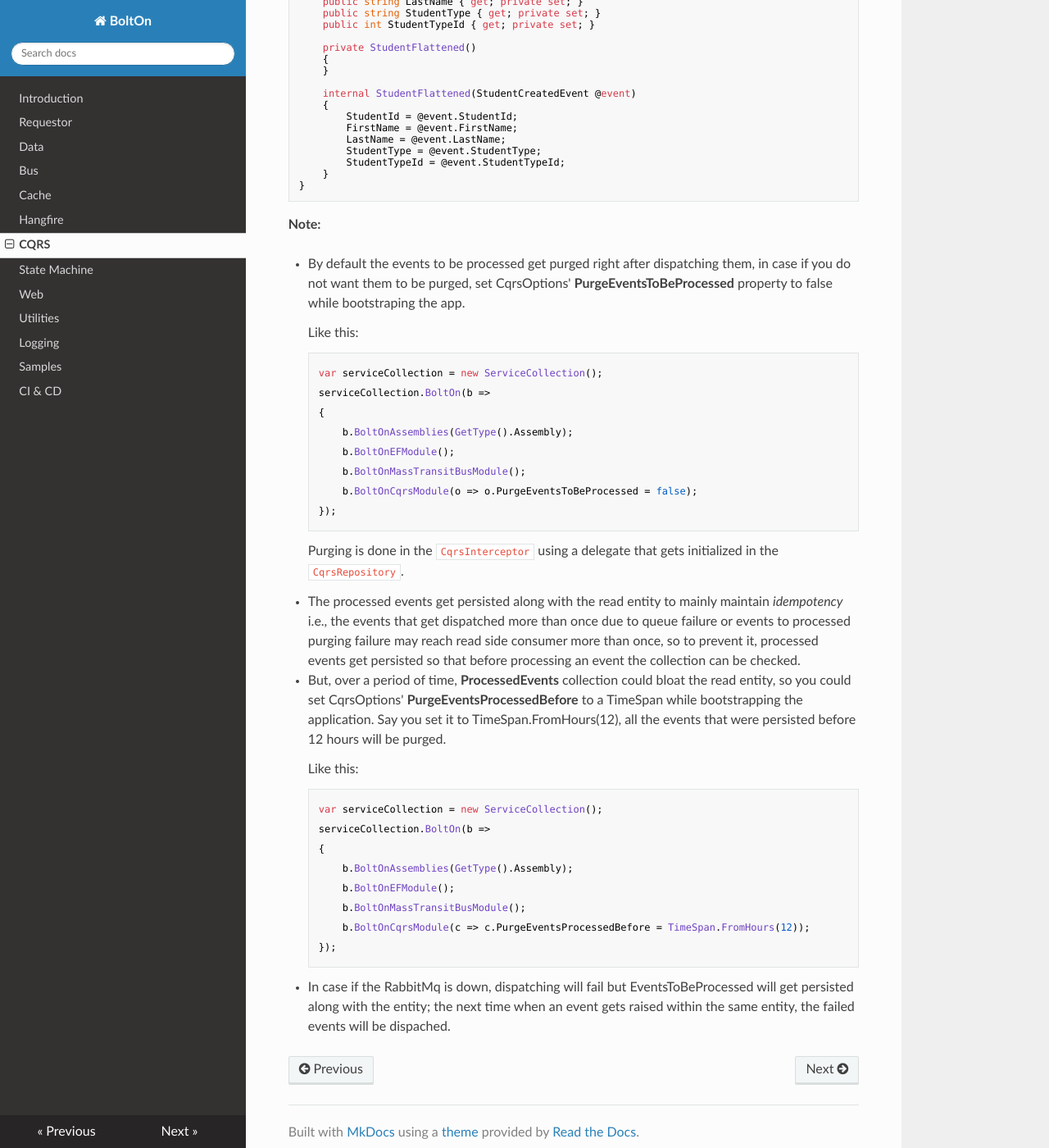
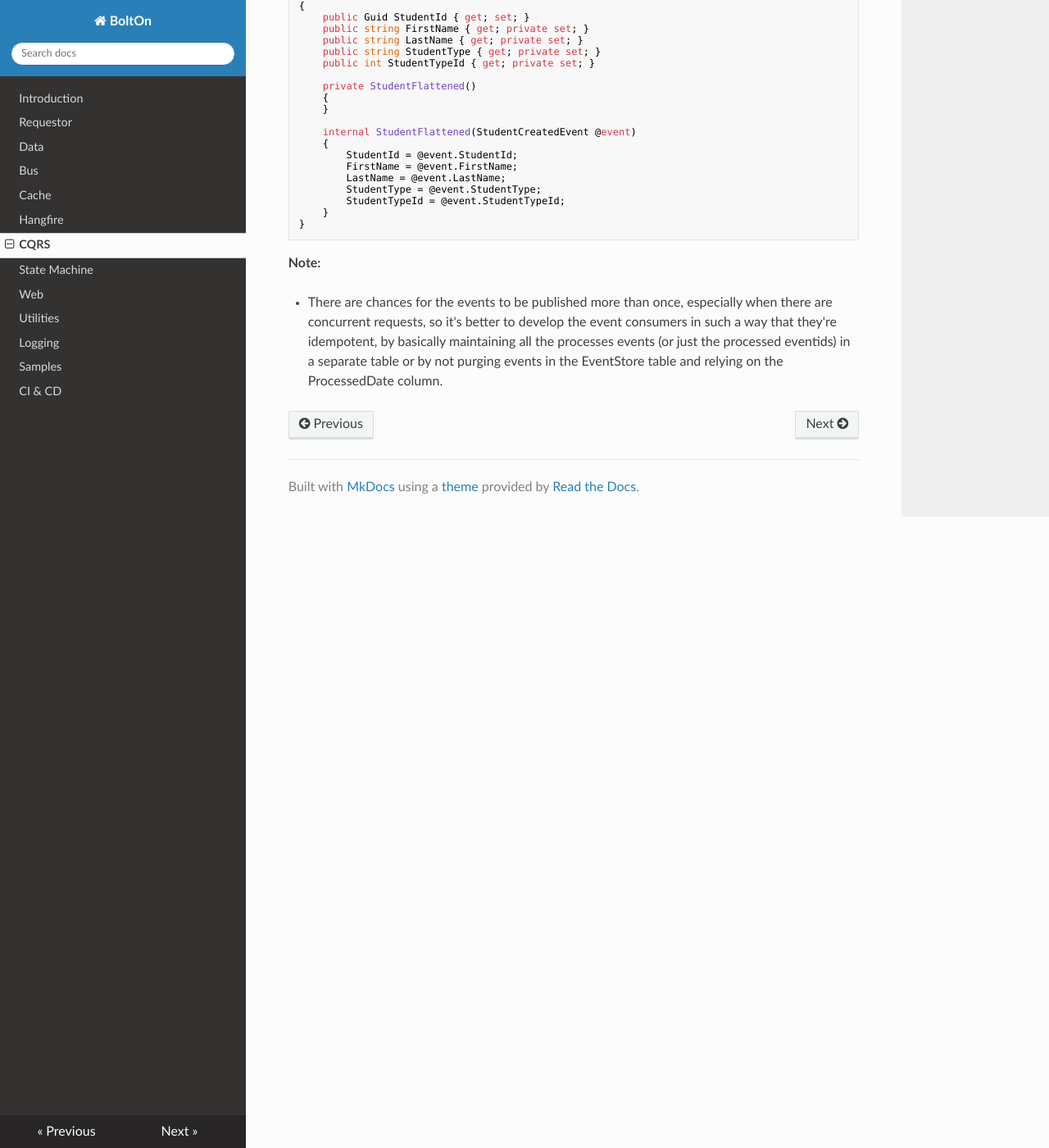
Before and after one commit to gokulm/BoltOn, an MkDocs documentation site: the page built from docs/cqrs.md, in a window 1280 px wide and 1400 px high, scrolled down 5333 px. Shown: the whole window at 82% size. Built offline with MkDocs 1.6.1, drawn with Linux system fonts in a browser that asks for light colours; nearby versions of some CDN libraries; some of the changed text lies outside the part shown.

Commit message:
updated docs and added postman collections

```diff
--- a/docs/cqrs.md
+++ b/docs/cqrs.md
@@ -71,7 +70,7 @@ BoltOn synchronizes data using pub/sub, but without using transactions, it's a s
 
  **Note:** Code block copied from [this StackOverflow answer](https://stackoverflow.com/questions/30780979/best-way-to-ensure-an-event-is-eventually-published-to-a-message-queuing-sytem).
 
- In BoltOn, business entity is persisted along with the events raised in the same data store **as part of a collection within the entity**, and then the persisted events get published to the bus. As events are persisted along with the entity, even if the publish fails, events could be republished later on, provided the business is fine with [eventual consistency](https://en.wikipedia.org/wiki/Eventual_consistency).
+ In BoltOn, business entity is persisted along with the events raised in the same data store and then the persisted events get published to the bus. As events are persisted along with the entity, even if the publish fails, events could be republished later on, provided the business is fine with [eventual consistency](https://en.wikipedia.org/wiki/Eventual_consistency).
 
 In order to implement CQRS using BoltOn, you need to do the following:
 
@@ -150,12 +149,14 @@ The best way to understand the implementation is by looking into [BoltOn.Samples
 
 In this sample we have used only two tables - Student and StudentFlattened.
 
-* The events that get raised from your entities (that inherit BaseDomainEntity) get added to EventsToBeProcessed collection. Two entities [`Student`](https://github.com/gokulm/BoltOn/blob/master/samples/BoltOn.Samples.Application/Entities/Student.cs) and [`StudentFlattened`](https://github.com/gokulm/BoltOn/blob/master/samples/BoltOn.Samples.Application/Entities/StudentFlattened.cs) inherit `BaseDomainEntity`. Student entity is saved in Student table with foreign-key constraint to StudentType table. Commands (aka writes) go to this table. StudentFlattened entity is saved in StudentFlattened table, which is denormalized without any foreign-key constraints. Queries (aka reads) go to this table. Private and internal constructors are added to both the entities. The private constructor is to support EF and the internal constructor is to allow instantiation of the entity with appropriate request object as parameter.
+* The events that get raised from your entities (that inherit BaseDomainEntity) get added to EventsToBeProcessed collection. There are two entities - [`Student`](https://github.com/gokulm/BoltOn/blob/master/samples/BoltOn.Samples.Application/Entities/Student.cs) and [`StudentFlattened`](https://github.com/gokulm/BoltOn/blob/master/samples/BoltOn.Samples.Application/Entities/StudentFlattened.cs). Student entity is saved in Student table with foreign-key constraint to StudentType table. Commands (aka writes) go to this table. StudentFlattened entity is saved in StudentFlattened table, which is denormalized without any foreign-key constraints. Queries (aka reads) go to this table. Private and internal constructors are added to both the entities. The private constructor is to support EF and the internal constructor is to allow instantiation of the entity with appropriate request object as parameter.
 * Student's internal ctor is called from `CreateStudentHandler`, which gets invoked by `Requestor` from StudentController's POST call.
-* `StudentCreatedEvent` event inherits `BaseDomainEvent`. Other properties that are required to create StudentFlattened entity are added.
-* `StudentCreatedEvent` event is triggered in the ctor by calling the base class' `RaiseEvent` method. The RaiseEvent method takes care of populating EventId if it's not already populated.
+* `StudentCreatedEvent` event inherits `BaseDomainEvent`. Other properties that are required to create StudentFlattened entity are added. It is triggered in the ctor by calling the base class' `RaiseEvent` method.
 
-**Note:** The triggered events get added to EventsToBeProcessed collection only if they're not already present.
+**Note:**
+
+* The RaiseEvent method takes care of populating EventId if it's not already populated.
+* The triggered events get added to EventsToBeProcessed collection only if they're not already present.
 
 Here is the Student entity:
 
@@ -192,8 +193,8 @@ Here is the Student entity:
 
 
 * `IRepository<Student>` injected in the `CreateStudentHandler` is registered to use `CqrsRepository<Student>`. Please look into the Startup class in the BoltOn.Samples.WebApi project for all the other registrations.
-* When `AddAsync` of the repository is called in the handler, the repository adds the entity and  while saving changes, the events get added to EventStore table along with Student entity in the same transaction, and in a separate transaction the events get published to the bus.
-* The PurgeEvents property in `BaseDomainEntity` is set to true by default, which controls whether the events in `EventStore` should be deleted or not after publishing the events.
+* When `AddAsync` of the repository is called in the handler, the repository adds the entity and while saving changes, the events get added to EventStore table along with Student entity in the same transaction, and in a separate transaction the events get published to the bus.
+* The *PurgeEvents* property in `BaseDomainEntity` is set to true by default, which controls whether the events in `EventStore` should be deleted or not after publishing the events.
 * If there are more than one event to be processed and if one fails, all the subsequent events dispatching get aborted, so that the order of the events could be maintained.
 * The MassTransit consumer registered to handle `StudentCreatedEvent` in the BoltOn.Samples.Console project's Startup class handles the event using `StudentCreatedEventHandler`.
 
@@ -244,33 +245,4 @@ Here is the StudentFlattened entity:
 
 **Note:**
 
-* By default the events to be processed get purged right after dispatching them, in case if you do not want them to be purged, set CqrsOptions' **PurgeEventsToBeProcessed** property to false while bootstraping the app.
-
-    Like this:
-
-        var serviceCollection = new ServiceCollection();
-        serviceCollection.BoltOn(b =>
-        {
-            b.BoltOnAssemblies(GetType().Assembly);
-            b.BoltOnEFModule();
-            b.BoltOnMassTransitBusModule();
-            b.BoltOnCqrsModule(o => o.PurgeEventsToBeProcessed = false);
-        });
-
-    Purging is done in the `CqrsInterceptor` using a delegate that gets initialized in the `CqrsRepository`.
-
-* The processed events get persisted along with the read entity to mainly maintain *idempotency* i.e., the events that get dispatched more than once due to queue failure or events to processed purging failure may reach read side consumer more than once, so to prevent it, processed events get persisted so that before processing an event the collection can be checked.
-*  But, over a period of time, **ProcessedEvents** collection could bloat the read entity, so you could set CqrsOptions' **PurgeEventsProcessedBefore** to a TimeSpan while bootstrapping the application. Say you set it to TimeSpan.FromHours(12), all the events that were persisted before 12 hours will be purged.
-
-    Like this:
-
-        var serviceCollection = new ServiceCollection();
-        serviceCollection.BoltOn(b =>
-        {
-            b.BoltOnAssemblies(GetType().Assembly);
-            b.BoltOnEFModule();
-            b.BoltOnMassTransitBusModule();
-            b.BoltOnCqrsModule(c => c.PurgeEventsProcessedBefore = TimeSpan.FromHours(12));
-        });
-
-* In case if the RabbitMq is down, dispatching will fail but EventsToBeProcessed will get persisted along with the entity; the next time when an event gets raised within the same entity, the failed events will be dispached.
+* There are chances for the events to be published more than once, especially when there are concurrent requests, so it's better to develop the event consumers in such a way that they're idempotent, by basically maintaining all the processes events (or just the processed eventids) in a separate table or by not purging events in the EventStore table and relying on the ProcessedDate column.
```
Also changed, not shown: other parts of docs/cqrs.md (+1 -2 lines), 2 other files.
